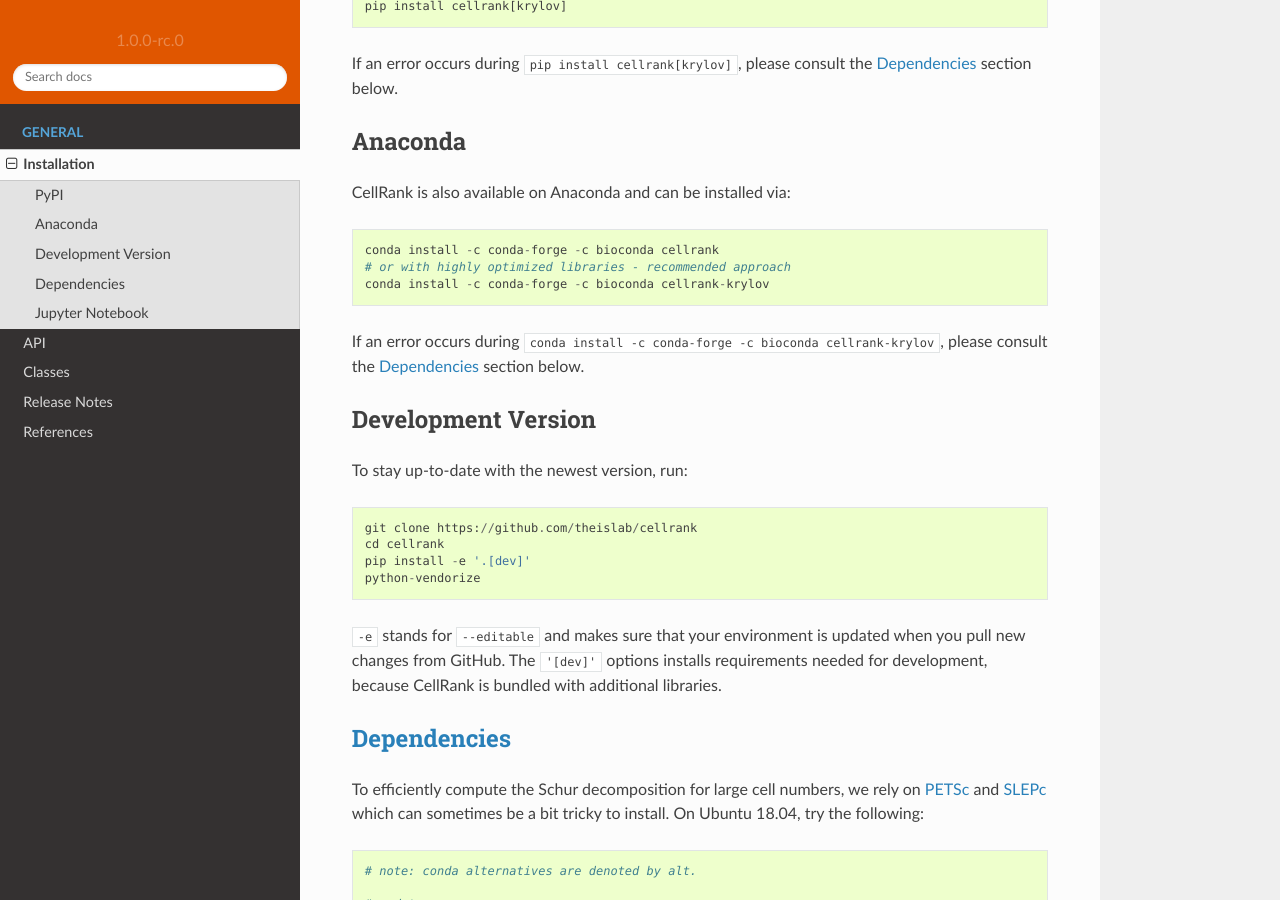
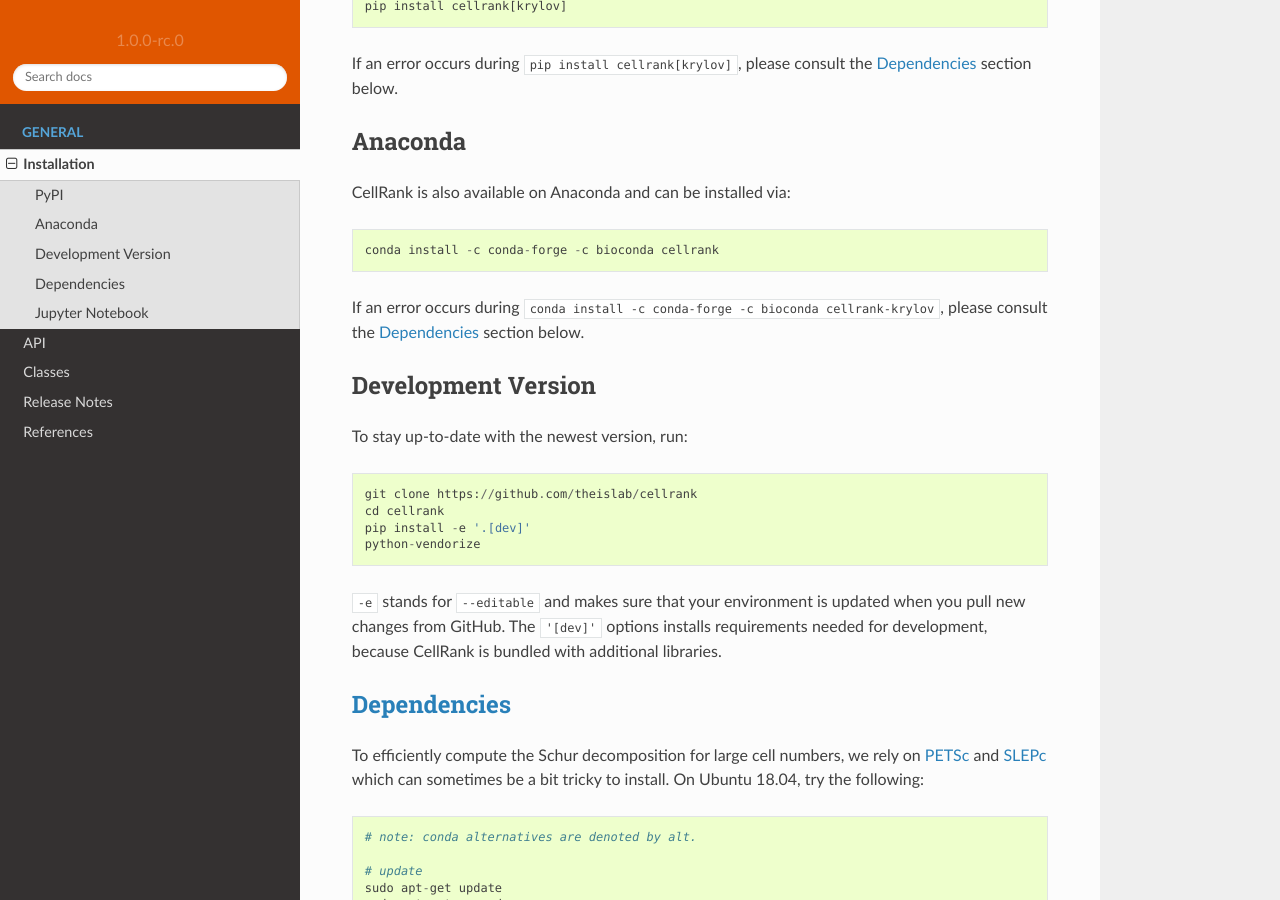
Before and after one commit to theislab/cellrank, a Sphinx documentation site: the page built from docs/source/installation.rst, in a window 1280 px wide and 900 px high, scrolled down 384 px. Built offline with Sphinx 7.4.7 and the Read the Docs theme 2.0.0, drawn with Linux system fonts in a browser that asks for light colours; pages that are not in the unit, such as notebooks, are missing from menus; the version number is read from the project's files by our own code.

Commit message:
Remove cellrank-krylov until it's available

```diff
--- a/README.rst
+++ b/README.rst
@@ -37,8 +37,6 @@
 or via::
 
     conda install -c conda-forge -c bioconda cellrank
-    # or with highly optimized libraries - recommended approach
-    conda install -c conda-forge -c bioconda cellrank-krylov
 
 Support
 ^^^^^^^
--- a/docs/source/installation.rst
+++ b/docs/source/installation.rst
@@ -17,8 +17,6 @@
 CellRank is also available on Anaconda and can be installed via::
 
     conda install -c conda-forge -c bioconda cellrank
-    # or with highly optimized libraries - recommended approach
-    conda install -c conda-forge -c bioconda cellrank-krylov
 
 If an error occurs during ``conda install -c conda-forge -c bioconda cellrank-krylov``, please consult the
 Dependencies_ section below.
```
